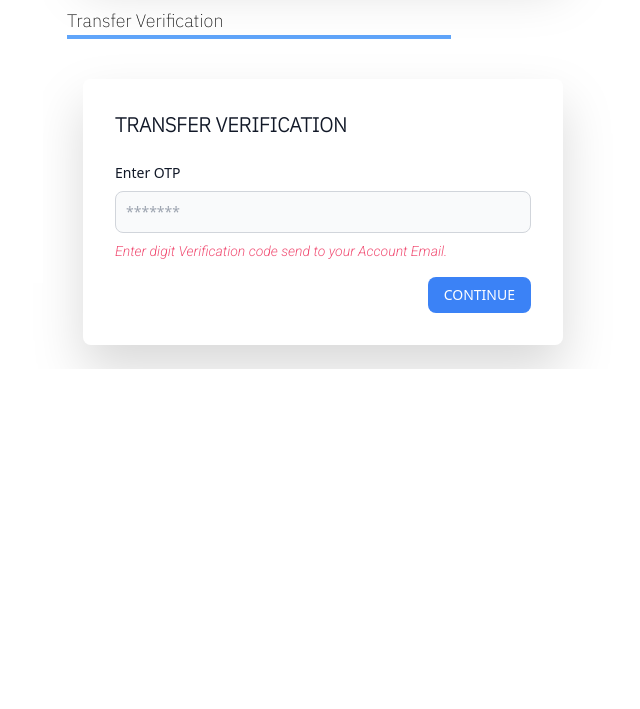
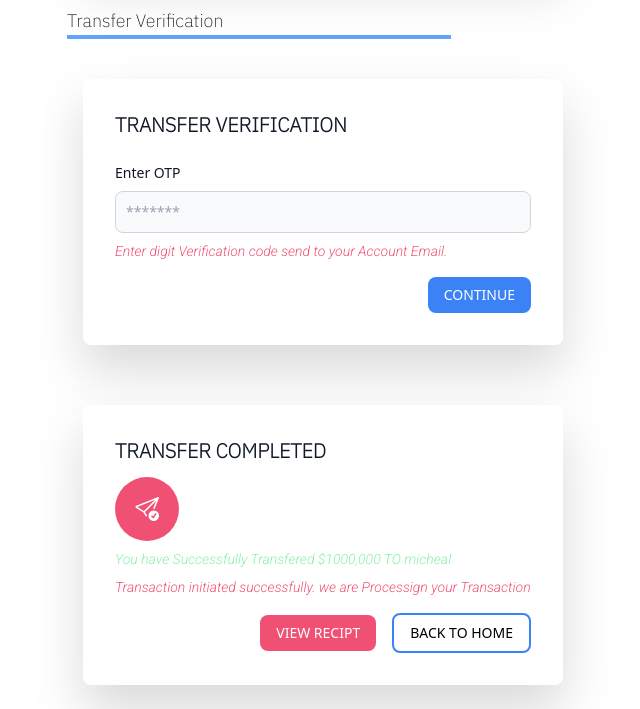
Before and after one commit to SPOTWEBDEV/dashboard, a PHP site: page /dashboards/design/user/transfer/verification/index.php in a window 1280 px wide. Shown: the part 517-1226 px from the top of the page, without its empty margins (257-897 px from the left). Before the commit the page ends 886 px from the top, so only its background shows below. Run offline with PHP 8.4, Linux system fonts and the light colour scheme; some libraries are stand-ins or nearby versions.

Commit message:
working on the transfer verification

```diff
--- a/design/user/transfer/verification/index.php
+++ b/design/user/transfer/verification/index.php
@@ -160,6 +160,33 @@
                                     </div>
                            </section>
 
+                           <section class="flex flex-col gap-x-6 gap-y-6 px-2  sm:px-6 w-full py-2 mt-3">
+                                    <div class="w-full ">
+                                             <div class="relative p-4 w-full max-w-lg h-full md:h-auto">
+                                                      <div class="relative p-4 bg-white rounded-lg drop-shadow-2xl  dark:bg-gray-800 md:p-8">
+                                                               <div class="mb-4 text-sm font-light text-gray-500 dark:text-gray-400">
+                                                                        <h3 class="mb-3 text-sm  small:text-xl  bold text-gray-900  uppercase">Transfer Completed</h3>
+
+                                                                        <div class="h-16 w-16  rounded-full bg-color flex items-center justify-center">
+                                                                                 <i class="bi bi-send-check text-2xl text-white"></i>
+                                                                        </div>
+
+                                                                        <p class="mt-2 text-sm  text-green-300">You have Successfully Transfered $1000,000 TO micheal </p>
+                                                                        <p class="mt-2 text-sm  color">Transaction initiated successfully. we are Processign your Transaction </p>
+                                                               </div>
+                                                               <div class="justify-end items-center pt-0 space-y-4 sm:flex sm:space-y-0">
+
+                                                                        <div class="items-center  space-y-4 sm:space-x-4 sm:flex sm:space-y-0">
+                                                                                 <a href=""><button id="confirm-button" type="button" class="py-2 px-4  text-sm font-medium text-center text-white rounded-lg bg-color uppercase">View Recipt</button></a>
+                                                                                 <a href=""><button id="confirm-button" type="button" class="py-2 px-4 text-sm font-medium text-center  border-2 rounded-lg border-blue-500 uppercase">Back TO
+                                                                                                   HOME</button></a>
+                                                                        </div>
+                                                               </div>
+                                                      </div>
+                                             </div>
+                                    </div>
+                           </section>
+
                   </main>
          </section>
 </body>
```
Also changed, not shown: design/dashboard.html (+33 -2 lines).
